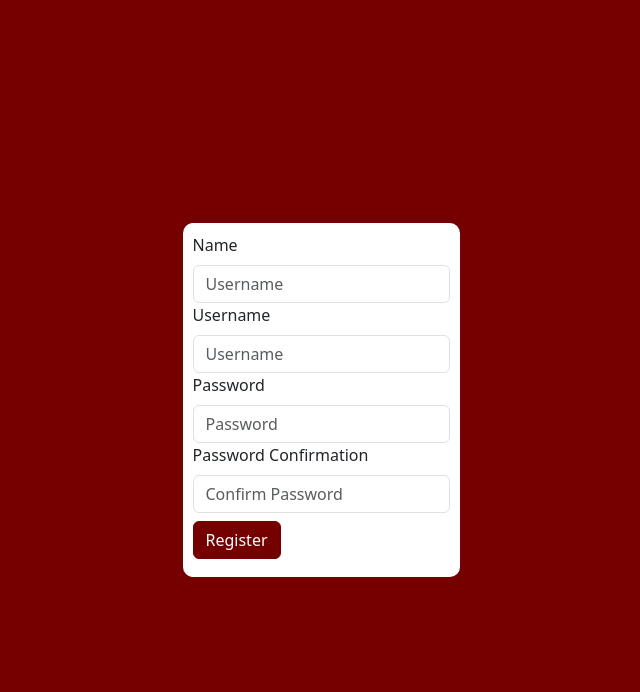
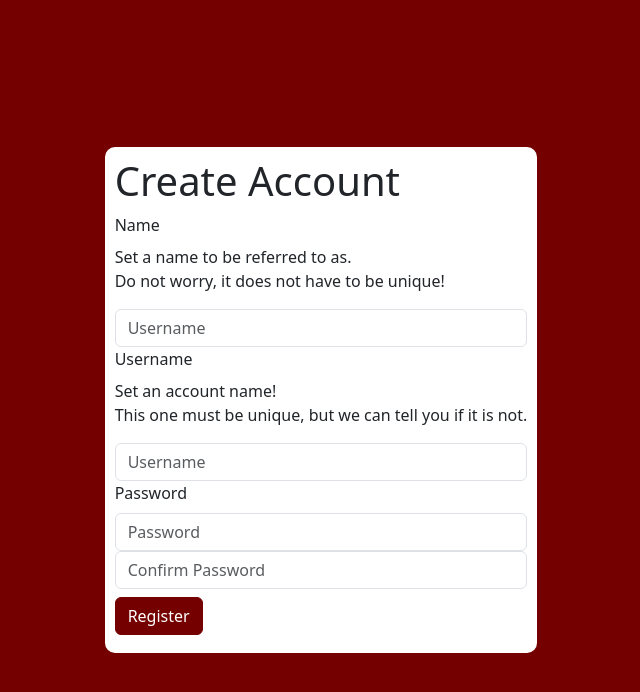
Before and after one commit to celdond/Vital-Mail, a React (Vite) app in the folder frontend/: page /register in a window 1280 px wide. Shown: the top 692 px of the page, without its empty margins (319-959 px from the left). Built offline with nearby package versions, Linux system fonts and the light colour scheme.

Commit message:
styling for register page

```diff
--- a/frontend/src/components/registerPage.tsx
+++ b/frontend/src/components/registerPage.tsx
@@ -37,9 +37,15 @@ export default function RegisterPage() {
 	return (
 		<main className="background">
 			<Container className="centerpiece">
+				<h1>Create Account</h1>
 				<Form>
 					<Form.Group>
 						<Form.Label>Name</Form.Label>
+						<p className="description" >
+							Set a name to be referred to as.
+							<br />
+							Do not worry, it does not have to be unique!
+						</p>
 						<Form.Control
 							type="name"
 							placeholder="Username"
@@ -49,6 +55,10 @@ export default function RegisterPage() {
 					</Form.Group>
 					<Form.Group>
 						<Form.Label>Username</Form.Label>
+						<p className="description" >
+							Set an account name!
+							<br /> This one must be unique, but we can tell you if it is not.
+						</p>
 						<Form.Control
 							type="text"
 							placeholder="Username"
@@ -66,7 +76,6 @@ export default function RegisterPage() {
 						/>
 					</Form.Group>
 					<Form.Group controlId="formBasicPassword">
-						<Form.Label>Password Confirmation</Form.Label>
 						<Form.Control
 							type="password"
 							placeholder="Confirm Password"
--- a/frontend/src/styles/globals.scss
+++ b/frontend/src/styles/globals.scss
@@ -2,6 +2,7 @@
 @import '~bootstrap/scss/bootstrap';
 @import './sheets/home';
 @import './sheets/mail';
+@import './sheets/login';
 
 .bold {
 	font-weight: 600;
--- /dev/null
+++ b/frontend/src/styles/sheets/login.scss
@@ -0,0 +1,5 @@
+@import 'colors';
+
+.description {
+    padding: 1;
+}
```
